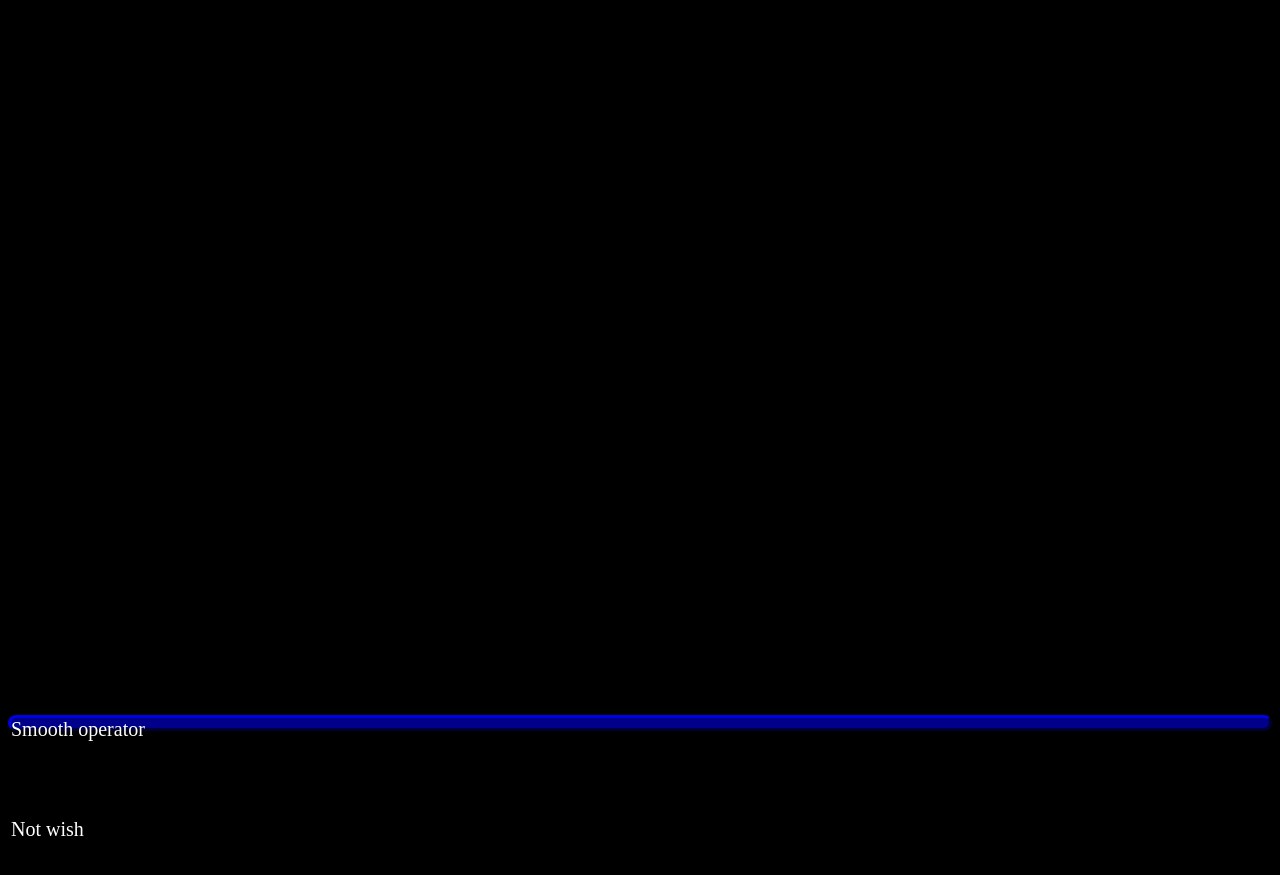
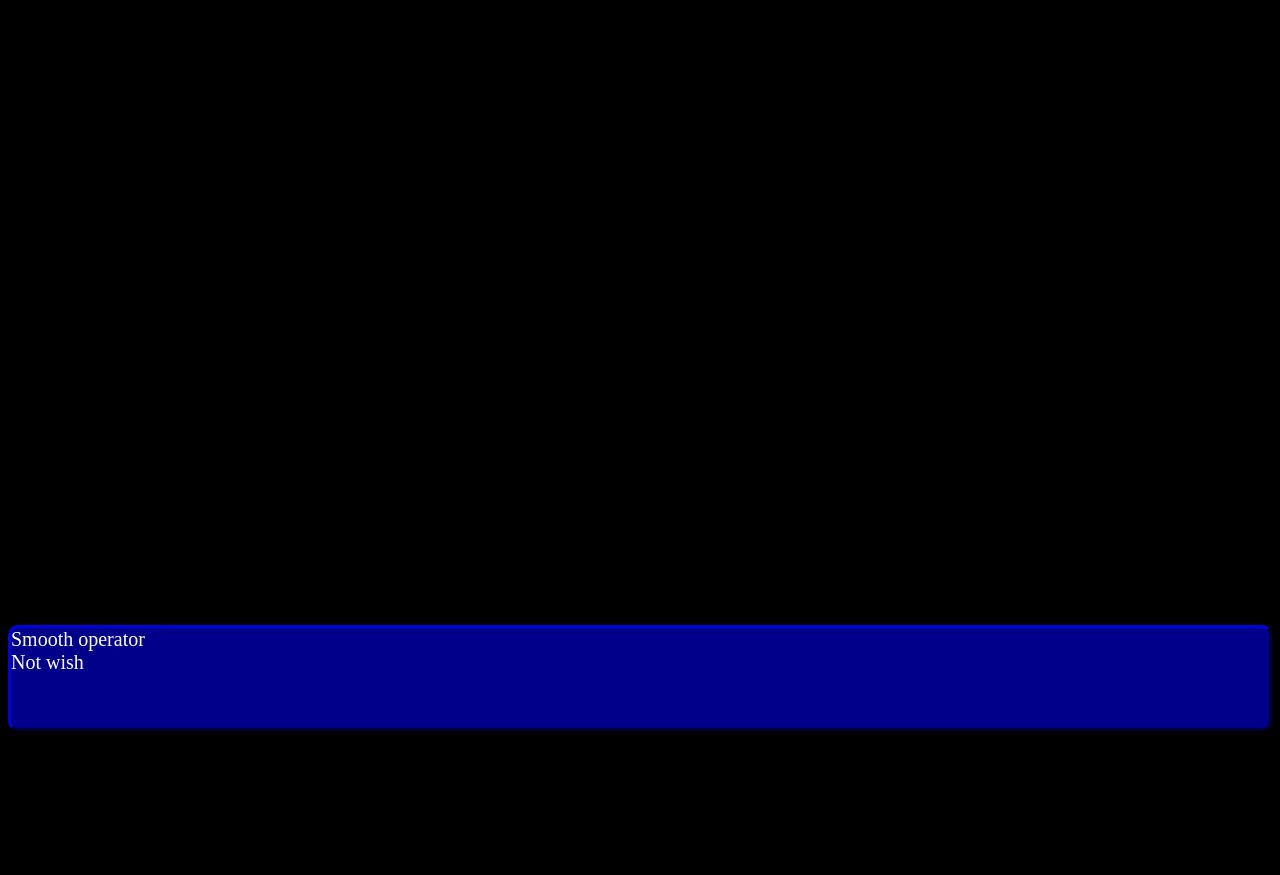
Before and after one commit to OboClub/OboClub.github.io, a plain HTML site: page index.html in a window 1280 px wide. In both pictures the pointer is over the element 640 px from the left and 784 px from the top of the page. Shown: the part 61-936 px from the top of the page. After the commit the page ends 800 px from the top, so only its background shows below. Drawn offline with Linux system fonts and the light colour scheme.

Commit message:
Trieng to fix bugg

```diff
--- a/Styles.css
+++ b/Styles.css
@@ -23,9 +23,12 @@ body {
   }
 
 .rel:hover .insidediv{
-    height: 100px;
     display: block;
 
+}
+
+.rel:hover {
+    height: 100px;
 }
 
 .insidediv {
```
